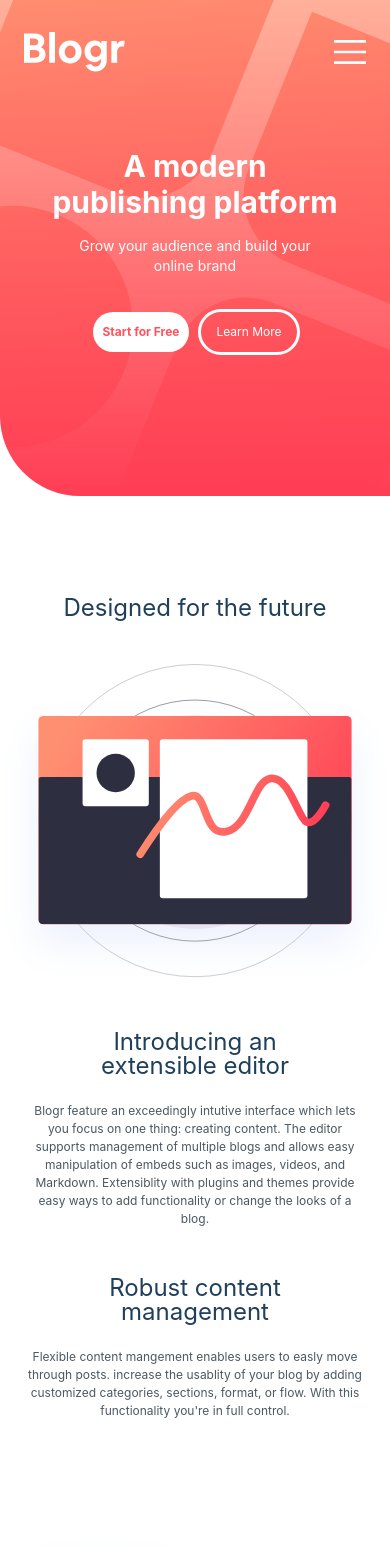
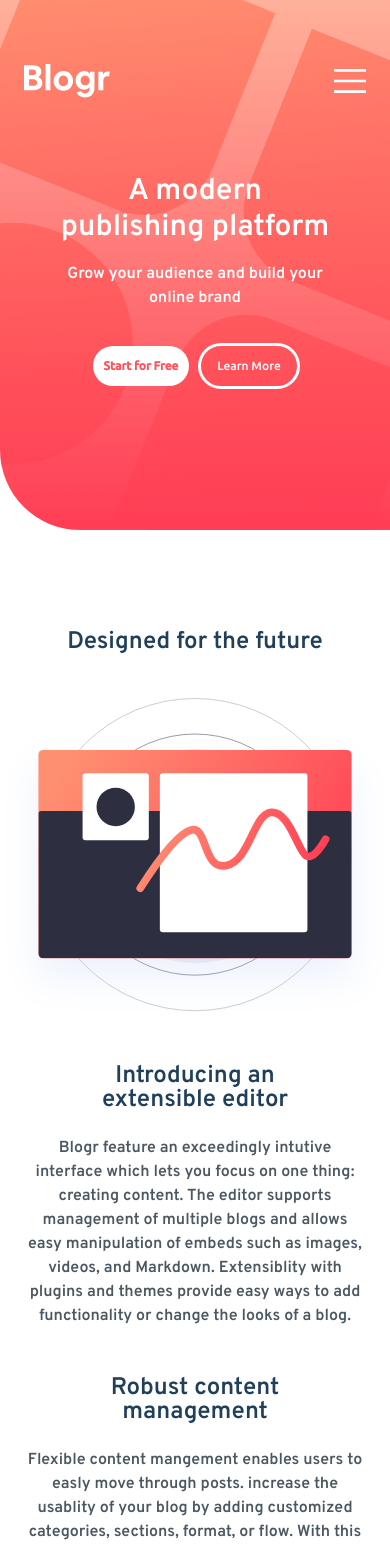
Before and after one commit to JorgeJose26/blogr-landing-page, a React (Create React App) app: page / in a window 390 px wide. Shown: the top 1546 px of the page. Built offline with nearby package versions, Linux system fonts and the light colour scheme.

Commit message:
Finish Mobile version

```diff
--- a/src/App.css
+++ b/src/App.css
@@ -1,18 +1,3 @@
-@font-face {
-  font-family: "UbuntuLight";
-  src: url(./Assets/fonts/Ubuntu-Light.ttf);
-}
-
 .App {
   text-align: center;
 }
-
-.p {
-  font-family: 'UbuntuLight';
-}
-
-.h2,
-h3,
-h1 {
-  font-family: 'Times New Roman', Times, serif;
-}
--- a/src/Components/Body/Body.jsx
+++ b/src/Components/Body/Body.jsx
@@ -15,23 +15,23 @@ function Body(props) {
             </div>
             <section className='flex flex-col flex-wrap pt-12 justify-around pl-6 pr-6'>
                 <h2 className='text-[#1F3F5B] text-2xl pb-6 leading-none'>Introducing an <br />extensible editor</h2>
-                <p className='text-[12px] text-[#4B5862] '>Blogr feature an exceedingly intutive interface which lets you focus on one thing: creating content.
+                <p className='text-[16px] text-[#4B5862] '>Blogr feature an exceedingly intutive interface which lets you focus on one thing: creating content.
                     The editor supports management of multiple blogs and allows easy manipulation of embeds such as images, videos,
                     and Markdown. Extensiblity with plugins and themes provide easy ways to add functionality or change the looks of a blog.
                 </p>
             </section>
             <section className='flex flex-col flex-wrap pt-12 justify-around pl-6 pr-6'>
                 <h2 className='text-[#1F3F5B] text-2xl pb-6 leading-none'>Robust content <br />management</h2>
-                <p className='text-[12px] text-[#4B5862]'>Flexible content mangement enables users to easly move through posts. increase the usablity of your blog by adding
+                <p className='text-[16px] text-[#4B5862]'>Flexible content mangement enables users to easly move through posts. increase the usablity of your blog by adding
                     customized categories, sections, format, or flow. With this functionality you're in full control.
                 </p>
 
             </section>
             <section className='infrastructure flex flex-col flex-wrap pt-12 justify-around pt-[12rem] pl-6 pr-6 rounded-tr-[5rem]
-                rounded-bl-[5rem] mt-[20rem] pb-[15rem] static'>
-                <img className='absolute top-[96rem] left-[0rem] w-[505] ' src={phones} alt='phones' />
-                <h2 className='text-[#1F3F5B] text-3xl pb-6  text-white'>State of the Art Infrastructure</h2>
-                <p className='text-white text-[12px]'>With reliability and speed in mind, worldwide data centers provide the backbone for ultra
+                rounded-bl-[5rem] mt-[20rem] pb-[15rem] static items-center'>
+                <img className='absolute top-[105rem] left-[0rem] w-[505] ' src={phones} alt='phones' />
+                <h2 className='text-[#1F3F5B] text-[2.5rem] pb-6  text-white'>State of the Art Infrastructure</h2>
+                <p className='text-[#C8C8CB] text-[16px]'>With reliability and speed in mind, worldwide data centers provide the backbone for ultra
                     -fast connectivity. This ensures your site will load instantly. no matter where your readers are. keeping your site competitive.
                 </p>
 
@@ -39,7 +39,7 @@ function Body(props) {
             <section className='flex flex-col flex-wrap pt-12 justify-around pl-6 pr-6'>
                 <img className='mt-[1rem] mb-[1rem]' src={laptop} alt='bleep' />
                 <h2 className='text-[#1F3F5B] text-2xl pb-6 '>Free, open, simple </h2>
-                <p className='text-[#4B5862] text-[12px]'>Blogr is free and open source application backed by a large community
+                <p className='text-[#4B5862] text-[16px]'>Blogr is free and open source application backed by a large community
                     of helpful developers. it supports features such as code syntax highlighting, RSS, feeds, social media integration, third-part commenting tools,
                     and works seamlessly with goole Analytics. The architecture is clean and is relatively easy to learn.
 
@@ -47,7 +47,7 @@ function Body(props) {
             </section>
             <section className='flex flex-col flex-wrap pt-12 justify-around pl-6 pr-6 mb-[6rem]'>
                 <h2 className='text-[#1F3F5B] text-2xl pb-6 '>Powerful tooling</h2>
-                <p className='text-[#4B5862] text-[12px]'>Batteries included. We built a simple and strightfoward CLI tool that makes
+                <p className='text-[#4B5862] text-[16px]'>Batteries included. We built a simple and strightfoward CLI tool that makes
                     customization and development a breeze, but capable of producing even the most complicated sites.
                 </p>
 
--- a/src/Components/Body/Body.scss
+++ b/src/Components/Body/Body.scss
@@ -1,7 +1,7 @@
 .infrastructure {
     background: url('../../Assets/images/bg-pattern-circles.svg'), linear-gradient(#2c2d3f, #3F4164);
     background-position: 50% 550%;
-    background-size: calc(130%);
+    background-size: calc(210%);
     background-repeat: no-repeat;
 
 
--- a/src/Components/NavBar/NavBar.jsx
+++ b/src/Components/NavBar/NavBar.jsx
@@ -15,8 +15,8 @@ function NavBar(props) {
     return (
         <header className='body rounded-bl-[5rem]'>
             <nav className='pt-2'>
-                <div className='flex flex-row justify-between items-center pl-6 pr-6 pt-6 pb-14'>
-                    <img className='logo' src={logo} alt='logo' />
+                <div className='flex flex-row justify-between items-center pl-6 pr-6 pt-[3.5rem] pb-14'>
+                    <img className='logo w-[25%] ' src={logo} alt='logo' />
                     {/* <p className='text-3xl text-white font-semibold'>Blogr</p> */}
                     <img className='h-6 w-8' src={hamburger} alt='hamburger' onClick={() => navigate(`/menu`)} />
                 </div>
@@ -28,8 +28,8 @@ function NavBar(props) {
                     <p className='text-white text-3xl font-bold'>publishing platform</p>
                 </div>
                 <div className='flex flex-col flex-wrap'>
-                    <p className='text-white text-sm'>Grow your audience and build your</p>
-                    <p className='text-white text-sm'>online brand</p>
+                    <p className='text-white text-xm'>Grow your audience and build your</p>
+                    <p className='text-white text-xm'>online brand</p>
 
                 </div>
                 <div className='flex flex-row justify-center gap-3 pb-36 pt-5'>
--- a/src/Pages/Menu/Menu.jsx
+++ b/src/Pages/Menu/Menu.jsx
@@ -33,25 +33,30 @@ function Menu(props) {
     return (
         <body className='bg-slate-100 h-screen'>
             <div className='menu h-[35rem] rounded-bl-[5rem] '>
-                <div className='flex flex-row justify-between items-center pl-6 pr-6 pt-6'>
+                <div className='flex flex-row justify-between items-center pl-6 pr-6 pt-[3.5rem]'>
                     <img className='' onClick={() => navigate(`/`)} src={logo} alt='logo' />
                     <img src={close} alt='close' onClick={() => navigate(`/`)} />
                 </div>
 
-                <div className='absolute bg-white h-[22rem] w-[21rem] rounded-lg flex flex-col items-center top-[6rem] left-[1.2rem] '>
+                <div className='absolute bg-white h-[28rem] w-[21rem] pt-[2rem] rounded-lg flex flex-col items-center top-[8rem] left-[1.2rem] gap-[1rem] '>
 
-                    <button>Product <img className='inline' src={arrow} /></button>
-                    <button>Company <img className='inline' src={arrow} /></button>
-                    <button onClick={handleDropDown}>Connect <img className='inline ' src={arrow} /></button>
-                    <div className='dropdown flex-col bg-slate-200 w-[17rem] h-[10rem]'>
-                        <a>Contact</a>
-                        <a>Newletter</a>
-                        <a>Linkedln</a>
+                    <button className='text-[#1F3F5B] text-lg'>Product <img className='inline' src={arrow} /></button>
+                    <button className='text-[#1F3F5B] text-lg'>Company <img className='inline' src={arrow} /></button>
+                    <button className='text-[#1F3F5B] text-lg' onClick={handleDropDown}>Connect <img className='inline ' src={arrow} /></button>
+                    <div className='dropdown flex-col bg-slate-200 w-[17rem] h-[10rem] pt-[2rem] gap-[0.5rem] rounded-md '>
+                        <a className='text-[#4B5862]'>Contact</a>
+                        <a className='text-[#4B5862]'>Newletter</a>
+                        <a className='text-[#4B5862]'>Linkedln</a>
                     </div>
 
-                    <div className='flex flex-col'>
-                        <button>Login</button>
-                        <button className='signup rounded-full p-[0.5rem]'>Sign Up</button>
+
+
+
+
+                    <div className='flex flex-col gap-[1rem] w-[18rem]'>
+                        <hr className='solid' />
+                        <button className='text-[#1F3F5B] text-lg'>Login</button>
+                        <button className='signup rounded-full p-[0.5rem] text-white text-lg ml-[4rem] mr-[4rem] mb-[2rem]'>Sign Up</button>
                     </div>
 
 
--- a/src/Pages/Menu/Menu.scss
+++ b/src/Pages/Menu/Menu.scss
@@ -13,3 +13,7 @@
     background: linear-gradient(rgba(255, 143, 112, .7), #FF3D54);
 
 }
+
+hr.solid {
+    border-top: 1px solid #bbb;
+}
--- a/src/index.css
+++ b/src/index.css
@@ -1,32 +1,55 @@
 @tailwind base;
 @tailwind components;
 @tailwind utilities;
+
+
+*,
+*:before,
+*:after {
+  box-sizing: inherit;
+}
+
+@font-face {
+  font-family: 'UbuntuMed';
+  src: url(./Assets/fonts/Ubuntu-Medium.ttf);
+}
 
 @font-face {
   font-family: "UbuntuLight";
   src: url(./Assets/fonts/Ubuntu-Light.ttf);
 }
 
+@font-face {
+  font-family: 'Overpass';
+  src: url(./Assets/fonts/Overpass-VariableFont_wght.ttf);
+  font-weight: 600;
+
+}
+
 body {
   margin: 0;
-  font-family: -apple-system, BlinkMacSystemFont, 'Segoe UI', 'Roboto', 'Oxygen',
-    'Ubuntu', 'Cantarell', 'Fira Sans', 'Droid Sans', 'Helvetica Neue',
-    sans-serif;
   -webkit-font-smoothing: antialiased;
   -moz-osx-font-smoothing: grayscale;
 }
 
-code {
-  font-family: source-code-pro, Menlo, Monaco, Consolas, 'Courier New',
-    monospace;
+
+
+
+
+p,
+li {
+  font-family: 'Overpass';
+  -moz-osx-font-smoothing: grayscale;
+  -webkit-font-smoothing: antialiased;
 }
 
-.p {
-  font-family: 'UbuntuLight';
+h2,
+h3,
+h1,
+h4 {
+  font-family: 'Overpass';
 }
 
-.h2,
-h3,
-h1 {
-  font-family: 'Times New Roman', Times, serif;
+button {
+  font-family: 'UbuntuMed';
 }
```
Also changed, not shown: src/Components/Footer/Footer.jsx (+20 -18 lines).
